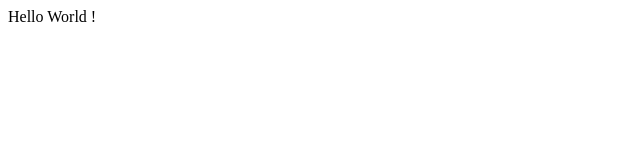
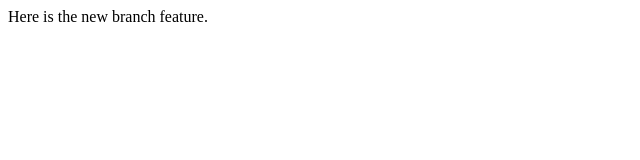
Before and after one commit to praveengsits17/lecture1, a plain HTML site: page index.html in a window 1280 px wide. Shown: the whole page, without its empty margins (0-640 px from the left). Drawn offline with Linux system fonts and the light colour scheme.

Commit message:
New branch feature

```diff
--- a/index.html
+++ b/index.html
@@ -4,6 +4,6 @@
     <title>test</title>
   </head>
   <body>
-    Hello World !
+    Here is the new branch feature.
   </body>
 </html>
```
